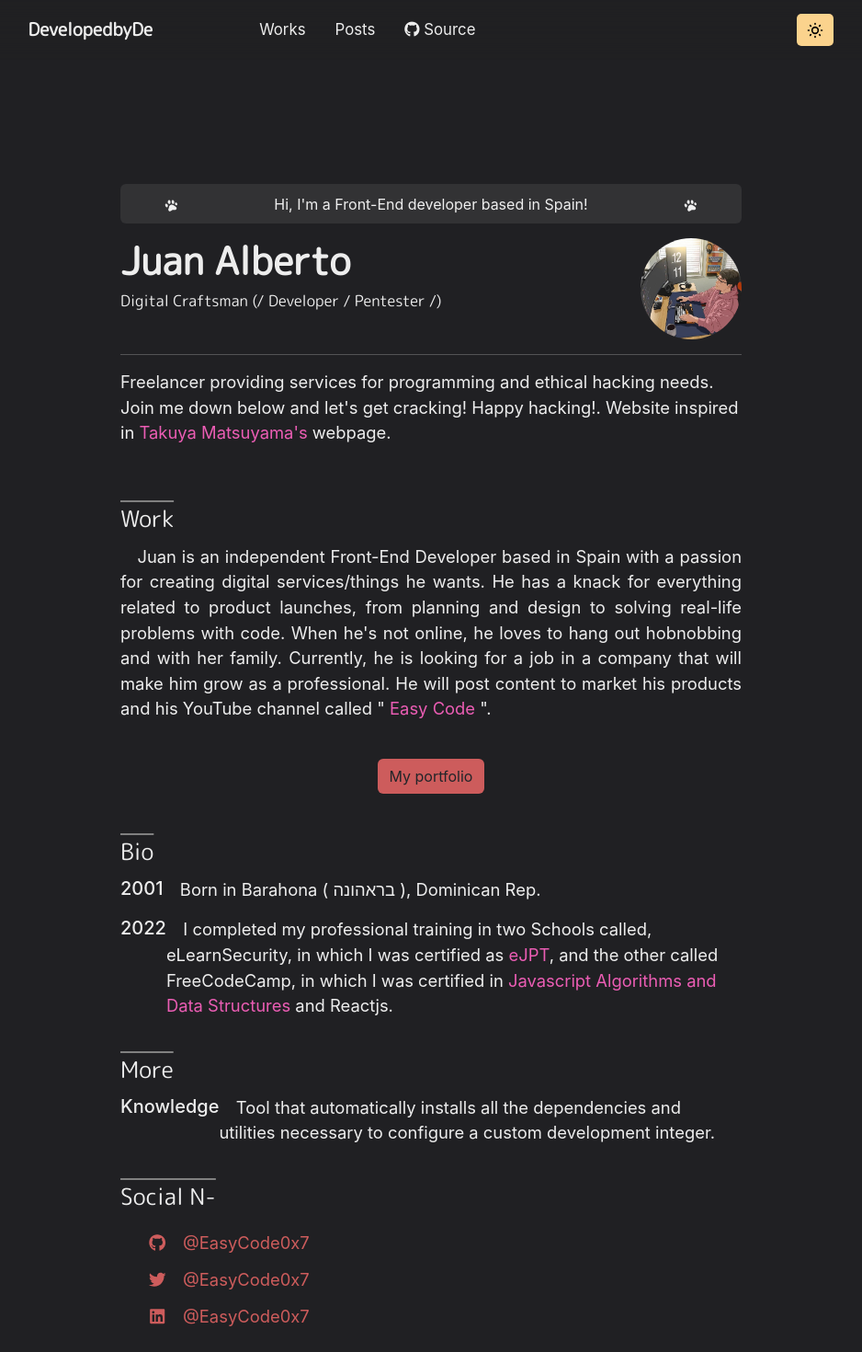
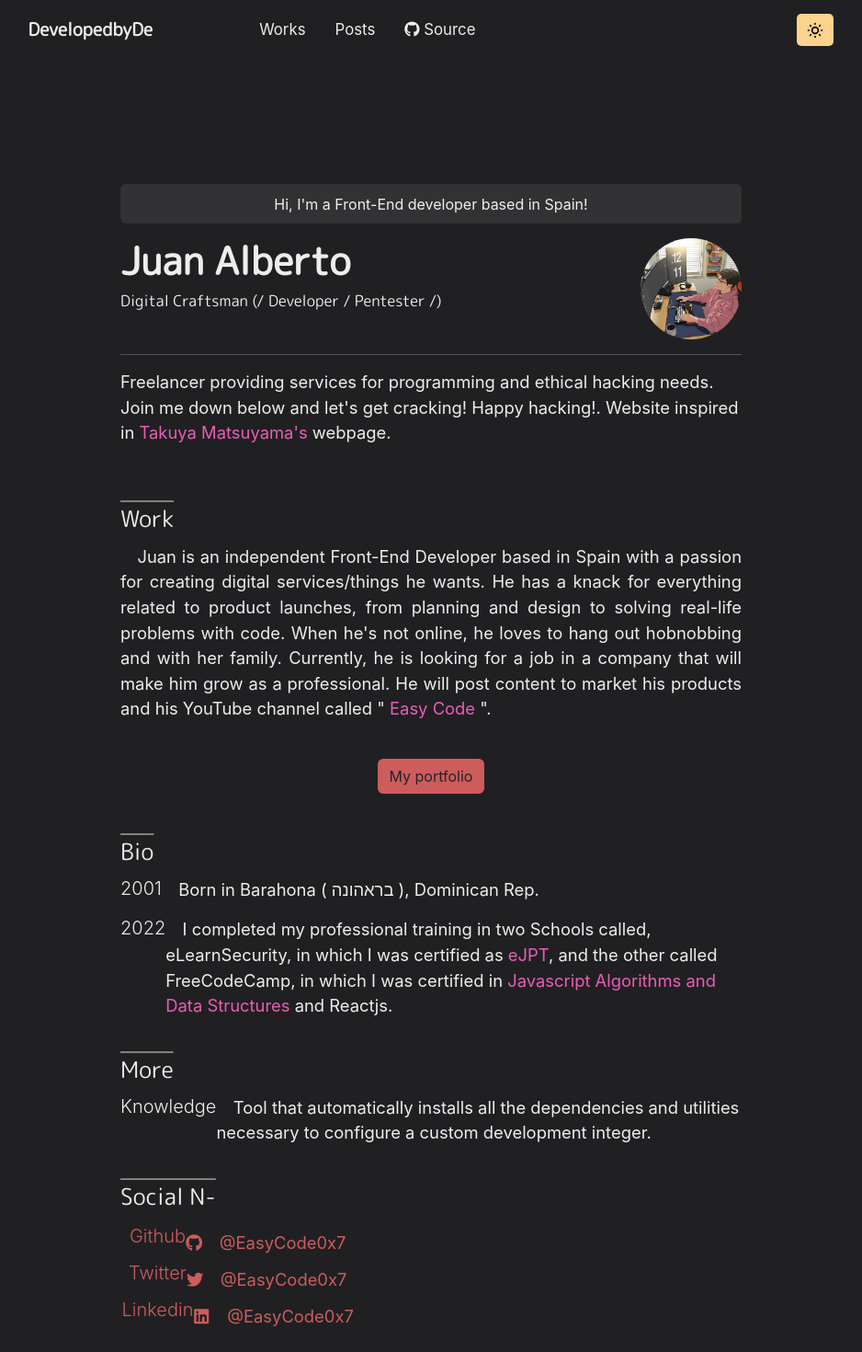
Before and after one commit to EasyCode0x7/EasyCode-homepage, a React (Create React App) app: page / in a window 1280 px wide. Shown: the top 1470 px of the page at 92% size, without its empty margins (171-1109 px from the left). Built offline with nearby package versions, Linux system fonts and the light colour scheme.

Commit message:
Add files via upload

```diff
--- a/package.json
+++ b/package.json
@@ -9,6 +9,7 @@
     "@fontsource/m-plus-rounded-1c": "^4.5.10",
     "@mui/material": "^5.11.0",
     "@react-icons/all-files": "^4.1.0",
+    "@reduxjs/toolkit": "^1.9.1",
     "@testing-library/jest-dom": "^5.16.5",
     "@testing-library/react": "^13.4.0",
     "@testing-library/user-event": "^13.5.0",
@@ -19,6 +20,7 @@
     "react": "^18.2.0",
     "react-dom": "^18.2.0",
     "react-icons": "^4.7.1",
+    "react-redux": "^8.0.5",
     "react-router-dom": "^6.4.5",
     "react-scripts": "^5.0.1",
     "sort-by": "^0.0.2",
--- a/src/App.js
+++ b/src/App.js
@@ -1,4 +1,4 @@
-import React, { Component } from 'react';
+import React, { Component, useState } from 'react';
 import Navbar from './components/navbar';
 import Footer from './components/footer';
 import "@fontsource/m-plus-rounded-1c";
@@ -8,6 +8,8 @@ import Routed from './components/routes';
 
 
 const App = () => {
+
+{/*    const [darkMode, setDarkMode] = useState; */}
 
     return (
 
--- a/src/components/darkMode.js
+++ b/src/components/darkMode.js
@@ -1,32 +1,26 @@
-import { HiOutlineMoon } from "react-icons/hi";
-
-const LightTheme = {
-    text: "#23374D",
-    toggle: "#757575",
-    hover: "#0085FF",
-    bgc: "#eee",
-};
-
-const DarkTheme = {
-    text: "eee",
-    toggle: "#0085FF",
-    hover: "#00D4FF",
-    bgc: "323374D",
-}
-
-const Themes = {
-    light: LightTheme,
-    dark: DarkTheme,
-}
-
-const Change = () => {
-
-    let wht = document.getElementById("change")
-
-    wht.innerHTML = <HiOutlineMoon />
-    console.log(wht.innerText)
-}
+import React, { Component } from 'react';
+import { HiOutlineSun, HiOutlineMoon } from "react-icons/hi";
 
 
 
-export default Change;
+const LightTheme = [{
+    text: "#1a202c",
+    toggle: "#757575",
+    hover: "#0085FF",
+    bgc: "#f0e7db",
+}];
+
+const DarkTheme = [{
+    text: "#eeeeee",
+    toggle: "#0085FF",
+    hover: "#00D4FF",
+    bgc: "#202023",
+}];
+
+
+const Themes = {
+
+    return LightTheme.map(response => response.json)
+}
+
+export default Themes;
--- a/src/components/home.js
+++ b/src/components/home.js
@@ -24,6 +24,8 @@ const Home = () => {
     const mLogo = { width: "110px", height: "110px" }
     const fFont = { fontSize: "var(--chakra-fontSizes-normal)" }
     const socialM = { width: "205px", height: "130px", paddingTop: "3px" }
+    const fWeight = { fontWeight: "300" }
+
 
 
     return (
@@ -32,46 +34,9 @@ const Home = () => {
 
             <div style={{paddingTop: "200px"}}>
 
-                <div className='fs22 d-flex justify-content-between rounded'>
-                    <span className="ps-5">
-                        <svg
-                            width="15" height="15"
-                            class="w-5 inline-block"
-                            viewBox="0 0 40 40"
-                            fill="currentColor">
-                                <path fill="currentColor"
-                                    d="M13.319,4.13C13.319,4.13 10.313,4.08 9.501,9.535C9.133,13.546 12.568,15.516 14.12,15.497C15.556,15.495 17.638,14.151 17.486,9.765C17.334,5.38 14.98,4.15 13.319,4.13"></path>
-                                <path
-                                    d="M3.12,15.575C2.626,16.02 0.637,18.024 3.508,22.915C6.379,27.806 8.628,23.888 8.923,23.455C9.218,23.021 11.41,20.306 8.664,16.924C5.918,13.543 3.12,15.575 3.12,15.575Z"></path>
-                                <path
-                                    d="M24.03,4.13C22.048,4.309 20.472,5.325 20.922,9.814C21.373,14.304 24.4,15.613 25.402,15.499C26.404,15.385 28.84,12.521 28.427,9.814C28.013,7.107 26.837,4.296 24.03,4.13Z"></path>
-                                <path
-                                    d="M32.114,11.35C32.114,11.35 29.196,13.155 30.864,16.589C32.532,20.023 34.677,19.25 36,18.588C37.322,17.927 38.02,14.778 35.931,12.665C33.843,10.551 32.114,11.35 32.114,11.35Z"></path>
-                                <path
-                                    d="M19.212,17.136C19.212,17.136 12.651,19.306 12.84,25.174C12.888,28.022 10.569,28.548 11.073,32.567C11.727,34.322 12.649,36.92 15.89,36.85C19.131,36.781 19.603,34.354 23.377,32.97C27.151,31.586 31.009,33.828 33.802,31.213C36.596,28.598 35.188,24.468 31.876,22.731C28.564,20.995 24.793,16.327 19.212,17.136Z"></path>
-                        </svg>
-                    </span>
+                <div className='fs22 d-flex justify-content-center rounded'>
+
                     Hi, I'm a Front-End developer based in Spain!
-                    <span className="pe-5">
-                        <svg
-                            width="15"
-                            height="15"
-                            class="w-5 inline-block"
-                            viewBox="0 0 40 40"
-                            fill="currentColor">
-                            <path
-                                fill="currentColor"
-                                d="M13.319,4.13C13.319,4.13 10.313,4.08 9.501,9.535C9.133,13.546 12.568,15.516 14.12,15.497C15.556,15.495 17.638,14.151 17.486,9.765C17.334,5.38 14.98,4.15 13.319,4.13"></path>
-                            <path
-                                d="M3.12,15.575C2.626,16.02 0.637,18.024 3.508,22.915C6.379,27.806 8.628,23.888 8.923,23.455C9.218,23.021 11.41,20.306 8.664,16.924C5.918,13.543 3.12,15.575 3.12,15.575Z"></path>
-                            <path
-                                d="M24.03,4.13C22.048,4.309 20.472,5.325 20.922,9.814C21.373,14.304 24.4,15.613 25.402,15.499C26.404,15.385 28.84,12.521 28.427,9.814C28.013,7.107 26.837,4.296 24.03,4.13Z"></path>
-                            <path
-                                d="M32.114,11.35C32.114,11.35 29.196,13.155 30.864,16.589C32.532,20.023 34.677,19.25 36,18.588C37.322,17.927 38.02,14.778 35.931,12.665C33.843,10.551 32.114,11.35 32.114,11.35Z"></path>
-                            <path
-                                d="M19.212,17.136C19.212,17.136 12.651,19.306 12.84,25.174C12.888,28.022 10.569,28.548 11.073,32.567C11.727,34.322 12.649,36.92 15.89,36.85C19.131,36.781 19.603,34.354 23.377,32.97C27.151,31.586 31.009,33.828 33.802,31.213C36.596,28.598 35.188,24.468 31.876,22.731C28.564,20.995 24.793,16.327 19.212,17.136Z"></path>
-                        </svg>
-                    </span>
 
                 </div>
 
@@ -108,18 +73,18 @@ const Home = () => {
                     </p>
                 </div>
 
-                <div class="py-4 d-flex">
-                    <Link to='/works' class="btn mx-auto" style={bgColor}>My portfolio</Link>
+                <div className="py-4 d-flex">
+                    <Link to='/works' className="btn mx-auto" style={bgColor}>My portfolio</Link>
                 </div>
 
                 <div className='pt-4'>
                     <h2 className='underline fnt-heading'>Bio</h2>
                     <div className='d-flex'>
-                        <h5>2001</h5>
+                        <h5 style={fWeight}>2001</h5>
                         <p className='down'>Born in Barahona ( בראהונה ), Dominican Rep.</p>
                     </div>
                     <div className='d-flex'>
-                        <h5>2022</h5>
+                        <h5 style={fWeight}>2022</h5>
                         <p className='down'>I completed my professional training in two Schools called, eLearnSecurity,
                             in which I was certified as <a href={eJPT} className="styleTextColor">eJPT</a>, and the other called
                              FreeCodeCamp, in which I was certified in <a href={javaScript} className="styleTextColor">Javascript Algorithms and Data Structures</a> and Reactjs.</p>
@@ -129,7 +94,7 @@ const Home = () => {
                 <div className='pt-4'>
                     <h2 className='underline fnt-heading'>More</h2>
                     <div className='d-flex'>
-                        <h5>Knowledge</h5>
+                        <h5 style={fWeight}>Knowledge</h5>
                         <p className='down'>
                         Tool that automatically installs all the dependencies and utilities
                         necessary to configure a custom development integer.
@@ -143,17 +108,17 @@ const Home = () => {
 
                         <li href={Github}>
                             <a className='rounded social d-flex' href={Github}>
-                                <span className='d-flex align-items-center'><FaGithub/> @EasyCode0x7</span>
+                            <h5 style={fWeight}>Github</h5><span className='d-flex align-items-center'><FaGithub/> @EasyCode0x7</span>
                             </a>
                         </li>
                         <li>
                         <a className='rounded social d-flex' href={Twitter}>
-                                <span className='d-flex align-items-center'><FaTwitter /> @EasyCode0x7</span>
+                        <h5 style={fWeight}>Twitter</h5><span className='d-flex align-items-center'><FaTwitter /> @EasyCode0x7</span>
                             </a>
                         </li>
                         <li>
                             <a className='rounded social d-flex' href={Linkedin}>
-                                <span className='d-flex align-items-center'><FaLinkedin /> @EasyCode0x7</span>
+                            <h5 style={fWeight}>Linkedin</h5><span className='d-flex align-items-center'><FaLinkedin /> @EasyCode0x7</span>
                             </a>
                         </li>
                     </ul>
@@ -161,8 +126,8 @@ const Home = () => {
                 </div>
             </div>
 
-            <div class="py-4 d-flex">
-                <Link to='/posts' class="btn mx-auto" style={bgColor}>Popular posts</Link>
+            <div className="py-4 d-flex">
+                <Link to='/posts' className="btn mx-auto" style={bgColor}>Popular posts</Link>
             </div>
 
         </div>
--- a/src/components/navbar.js
+++ b/src/components/navbar.js
@@ -1,7 +1,7 @@
 import React, { Component } from "react";
 import { HiOutlineSun } from "react-icons/hi";
 import { Link } from 'react-router-dom';
-import Change from './darkMode'
+
 
 
 export default function Navbar() {
@@ -71,7 +71,7 @@ export default function Navbar() {
 
                 <ul className="m-0 p-0">
                     <li style={bsSun}>
-                        <a id="change" onClick={Change} href="#darkmode" className="text-black d-flex fs-5"><HiOutlineSun /></a>
+                        <a id="change" href="#darkmode" className="text-black d-flex fs-5"><HiOutlineSun /></a>
                     </li>
                 </ul>
 
```
Also changed, not shown: 1 other file (tests, documents, lock files or other folders).
